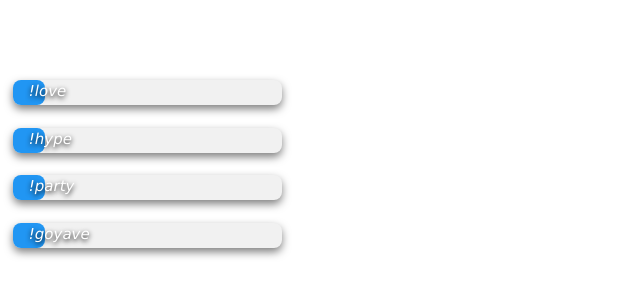
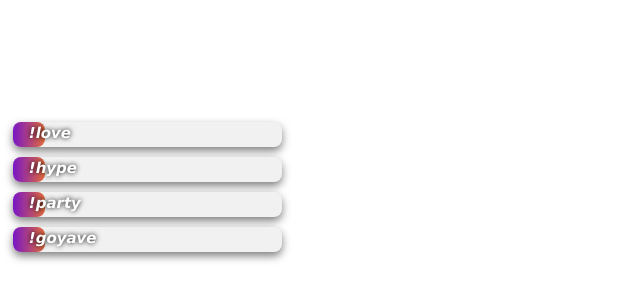
Before and after one commit to lebojo/TwitchChat_OBS, a plain HTML site: page index.html in a window 1280 px wide. Shown: the part 530-830 px from the top of the page, without its empty margins (0-640 px from the left). Drawn offline with nearby package versions, Linux system fonts and the light colour scheme.

Commit message:
update colors

```diff
--- a/index.html
+++ b/index.html
@@ -22,17 +22,17 @@
 	</div>
 	<div id="all_bars">
 		<div class="w3-light-grey w3-round-large">
-			<div id="love" class="w3-container w3-blue w3-round-large shadow" style="width:0%">!love</div>
-		</div><br>
+			<div id="love" class="w3-container w3-round-large shadow" style="width:0%">!love</div>
+		</div>
 		<div class="w3-light-grey w3-round-large">
-			<div id="hype" class="w3-container w3-blue w3-round-large shadow" style="width:0%">!hype</div>
-		</div><br>
+			<div id="hype" class="w3-container w3-round-large shadow" style="width:0%">!hype</div>
+		</div>
 		<div class="w3-light-grey w3-round-large">
-			<div id="party" class="w3-container w3-blue w3-round-large shadow" style="width:0%">!party</div>
-		</div><br>
+			<div id="party" class="w3-container w3-round-large shadow" style="width:0%">!party</div>
+		</div>
 		<div class="w3-light-grey w3-round-large">
-			<div id="goyave" class="w3-container w3-blue w3-round-large shadow" style="width:5%">!goyave</div>
-		</div><br>
+			<div id="goyave" class="w3-container w3-round-large shadow" style="width:5%">!goyave</div>
+		</div>
 	</div>
 	<script src="java.js"></script>
 </body>
--- a/style.css
+++ b/style.css
@@ -18,17 +18,20 @@ h1{
 h2{
     margin-right: 30px;
     line-height: 10px;
-
 }
 
 .shadow{
-	text-shadow: 0 2px 5px #000;
+	text-shadow: 0 0 5px #000;
 	height: 25px;
+	color: #FFF;
+	background: rgb(120,22,198);
+	background: linear-gradient(90deg, rgba(120,22,198,1) 0%, rgba(228,108,60,1) 100%);
 }
 
 .w3-light-grey{
 	box-shadow: 0 4px 8px 0 rgba(0,0,0,0.5);
 	height: 25px;
+	margin-bottom: 10px;
 }
 
 .fire{
@@ -41,11 +44,12 @@ h2{
 
 #all_bars{
 	position: absolute;
-	bottom: 0;
+	bottom: 1%;
 	left: 1%;
 	width: 21%;
 	font-family: inherit;
 	font-style: italic;
+	font-weight: bold;
 	transition: 0.3s;
 }
 
```
